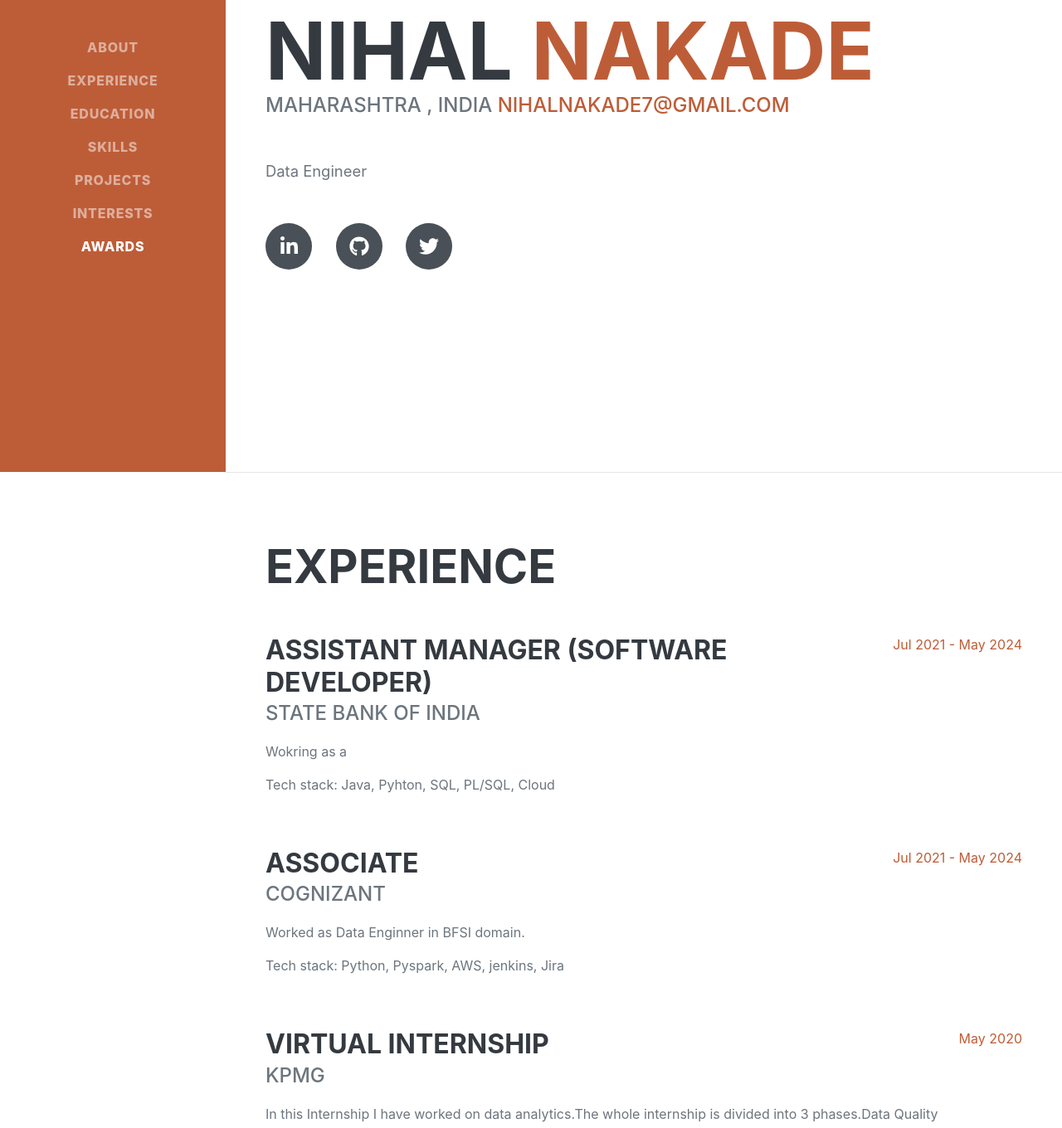
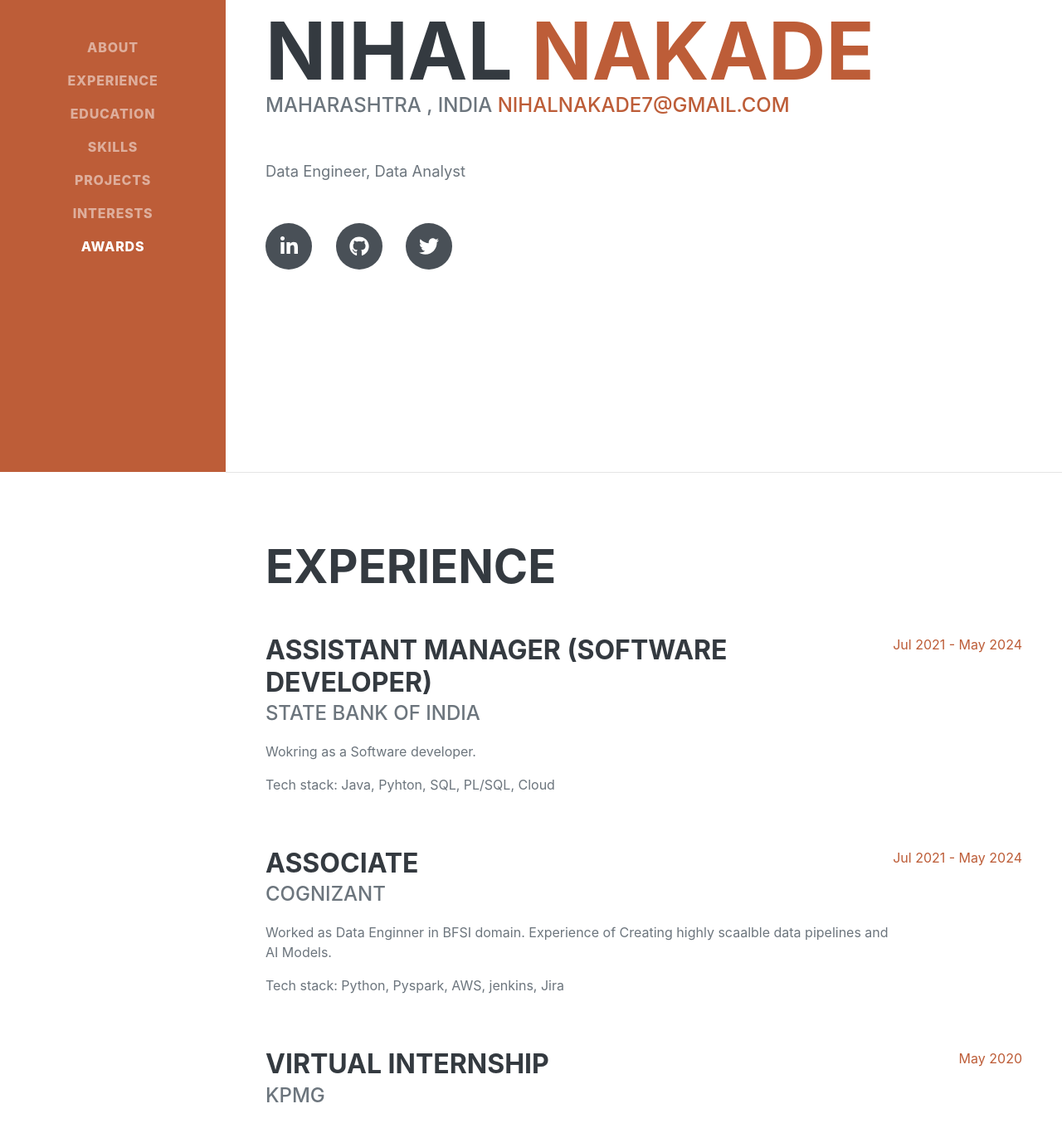
Before and after one commit to nihalnakade7/resume, a plain HTML site: page index.html in a window 1280 px wide. Shown: the part 231-1591 px from the top of the page at 83% size. Drawn offline with nearby package versions, Linux system fonts and the light colour scheme; a web font is replaced by a local one.

Commit message:
Update index.html

```diff
--- a/index.html
+++ b/index.html
@@ -48,7 +48,7 @@
                             Maharashtra , India
                         <a href="mailto:name@email.com">nihalnakade7@gmail.com</a>
                     </div>
-                    <b><p class="lead mb-5">Data Engineer</p></b>
+                    <b><p class="lead mb-5">Data Engineer, Data Analyst</p></b>
                     <div class="social-icons">
                         <a class="social-icon" href="https://www.linkedin.com/in/nihal-nakade-0b0417171"><i class="fab fa-linkedin-in"></i></a>
                         <a class="social-icon" href="https://github.com/nihalnakade7"><i class="fab fa-github"></i></a>
@@ -65,7 +65,7 @@
                         <div class="flex-grow-1">
                             <h3 class="mb-0">Assistant Manager (Software Developer)</h3>
                             <div class="subheading mb-3">State Bank of India</div>
-                            <p>Wokring as a  </p>
+                            <p>Wokring as a  Software developer.</p>
                             <p>Tech stack: Java, Pyhton, SQL, PL/SQL, Cloud</p>
                         </div>
                         <div class="flex-shrink-0"><span class="text-primary">Jul 2021 - May 2024</span></div>
@@ -74,7 +74,7 @@
                         <div class="flex-grow-1">
                             <h3 class="mb-0">Associate</h3>
                             <div class="subheading mb-3">Cognizant</div>
-                            <p>Worked as Data Enginner in BFSI domain. </p>
+                            <p>Worked as Data Enginner in BFSI domain. Experience of Creating highly scaalble data pipelines and AI Models.</p>
                             <p>Tech stack: Python, Pyspark, AWS, jenkins, Jira </p>
                         </div>
                         <div class="flex-shrink-0"><span class="text-primary">Jul 2021 - May 2024</span></div>
```
